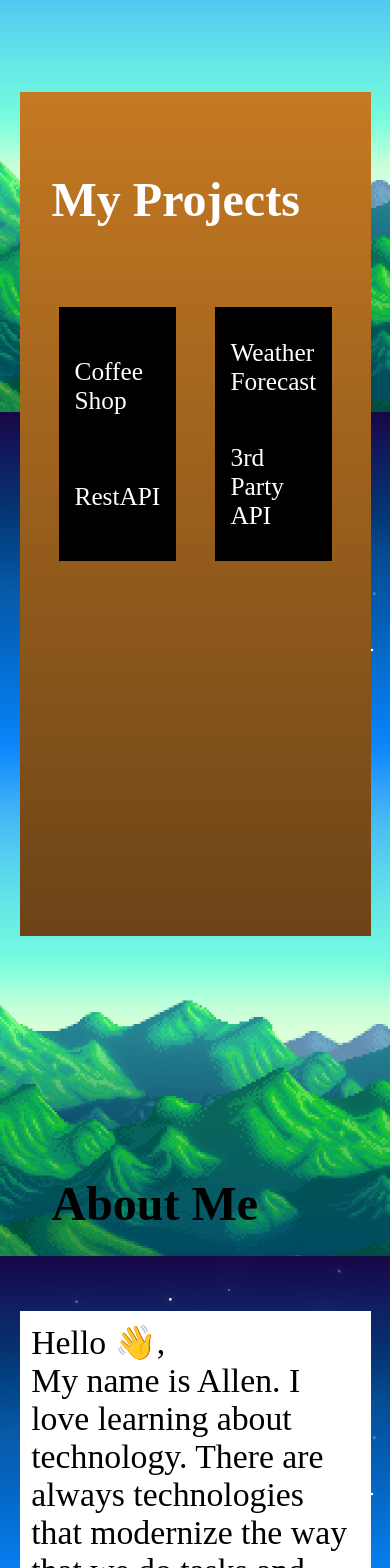
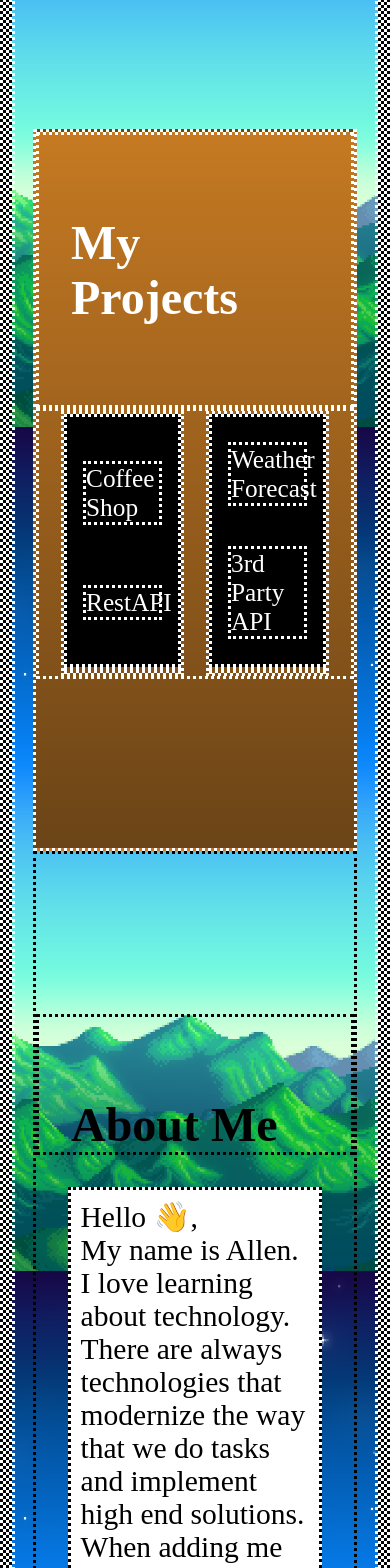
Before and after one commit to allenfc0/Portfolio_Site, a React (Create React App) app: page / in a window 390 px wide. Shown: the part 432-2000 px from the top of the page. Built offline with nearby package versions, Linux system fonts and the light colour scheme; the HTML template or start-up script is replaced by a standard one.

Commit message:
mobile view css update. Need to update contact me form for mobile

```diff
--- a/src/App.css
+++ b/src/App.css
@@ -4,15 +4,14 @@
     margin: 0;
     border: 0;
     padding: 0;
+
     /*testing*/
-    border: none ;
+    border: dotted;
 }
 
 .app {
     font-size: 1em;
-    height: 100%;
-    width: 100%;
-    scroll-behavior: smooth;
+
 }
 
 .top-background {
@@ -27,10 +26,8 @@
 
 
 
-    width: 100vw;
-    padding: 0 5%;
-    padding-bottom: 0;
-
+    width: 100%;
+    height: fit-content;
     color: #fff;
 
     position: relative;
@@ -91,9 +88,10 @@
     );
     position: relative;
     z-index: 5;
-    width: 100%;
-    height: 100vh;
-    margin-top: 10rem;
+    width: 90%;
+    height: 100%;
+    margin: 10rem 5% 0 5%;
+    padding-bottom: 20vh;
 }
 
 #project {
@@ -232,33 +230,35 @@
 
 .about-me-background {
     position: relative;
-    z-index: 5;
-    width: 100%;
     height: 100vh;
     padding-top: 10rem;
     color: black;
+    margin: 0 5%;
 }
 
 #about {
     font-size: 3rem;
-    padding: 5rem 2rem;
+    padding: 5rem 2rem 0 2rem;
     color: black;
+
 }
 
 #about-body {
     color: black;
     background-color: white;
-    font-size: 4vh;
-    padding: 3vw;
+    font-size: 3.5vh;
+    padding: 3%;
+    margin: 2rem;
+    height: 50vh;
+    min-height: 70vh;
 }
 
 .contact-me-background {
     position: relative;
-    padding: 0 5% 2% 0;
-    z-index: 5;
-    height:fit-content;
-    width: 100vw;
+    height: fit-content;
     background-color:#000;
+    width: 100%;
+    padding-bottom: 5%;
 }
 
 #contact {
@@ -270,7 +270,7 @@
 .form {
     background-color: rgb(171, 166, 166);
     padding: 1rem;
-    margin: 0 5%;
+    margin: 0 15%;
     border-radius: 20px;
 }
 
--- a/src/App.jsx
+++ b/src/App.jsx
@@ -118,8 +118,8 @@ function App() {
             <div id='about-body'>
               Hello 👋, <br />
               My name is Allen. I love learning about technology.
-              There are always technologies <br /> that modernize the way
-              that we do tasks and implement high end solutions. When <br />
+              There are always technologies that modernize the way
+              that we do tasks and implement high end solutions. When
               adding me to your team, you can be sure
               that I will be a great asset.
             </div>
--- a/src/Mobile.css
+++ b/src/Mobile.css
@@ -76,7 +76,7 @@
     position: absolute;
     top: 0;
     left: 0;
-    width: 100dvw;
+    width: 100vw;
     height: 500px;
     justify-content: center;
     background-color: gray;
```
